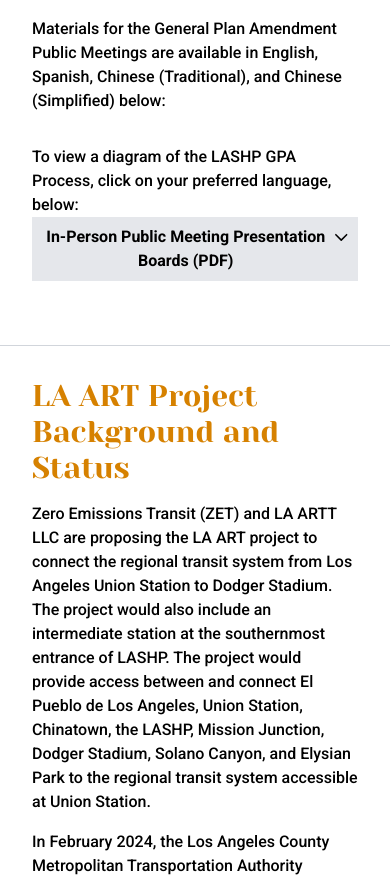
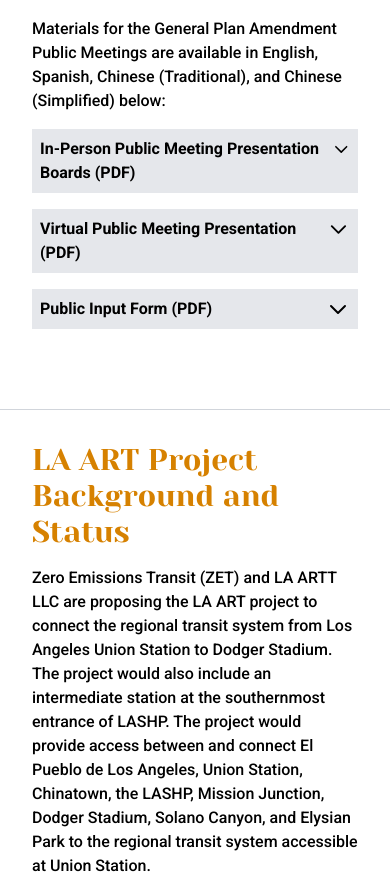
Before and after one commit to AECOMVizStudio/la_art, a React (Vite) app: page / in a window 390 px wide. Shown: the part 3209-4089 px from the top of the page. Built offline with nearby package versions, Linux system fonts and the light colour scheme.

Commit message:
added some placeholder data, adjusted expandable styling and responsive breakpoint

```diff
--- a/src/components/children/Headings/Meetings.tsx
+++ b/src/components/children/Headings/Meetings.tsx
@@ -27,6 +27,58 @@ const inPersonPublicMeetingPresentationBoards: MeetingMaterials[] =[
     ref: "/pdf/Chinese in person.pdf",
   },
 ]
+const sampleData2: MeetingMaterials[] =[
+  {
+    key: 1,
+    document: "Virtual Public Meeting Presentation (PDF)",
+    label: "English",
+    ref: "/pdf/English in person.pdf",
+  },
+  {
+    key: 2,
+    document: "Virtual Public Meeting Presentation (PDF)",
+    label: "Spanish",
+    ref: "/pdf/Spanish in person.pdf",
+  },
+  {
+    key: 3,
+    document: "Virtual Public Meeting Presentation (PDF)",
+    label: "Chinese - Traditional",
+    ref: "/pdf/Chinese in person.pdf",
+  },
+  {
+    key: 4,
+    document: "Virtual Public Meeting Presentation (PDF)",
+    label: "Chinese - Simplified",
+    ref: "/pdf/Chinese in person.pdf",
+  },
+]
+const sampleData3: MeetingMaterials[] =[
+  {
+    key: 1,
+    document: "Public Input Form (PDF)",
+    label: "English",
+    ref: "/pdf/English in person.pdf",
+  },
+  {
+    key: 2,
+    document: "Public Input Form (PDF)",
+    label: "Spanish",
+    ref: "/pdf/Spanish in person.pdf",
+  },
+  {
+    key: 3,
+    document: "Public Input Form (PDF)",
+    label: "Chinese - Traditional",
+    ref: "/pdf/Chinese in person.pdf",
+  },
+  {
+    key: 4,
+    document: "Public Input Form (PDF)",
+    label: "Chinese - Simplified",
+    ref: "/pdf/Chinese in person.pdf",
+  },
+]
 
 
 const Upcoming = () => {
@@ -47,6 +99,8 @@ const Upcoming = () => {
             <p className="font-medium py-4">Materials for the General Plan Amendment Public Meetings are available in English, Spanish, Chinese (Traditional), and Chinese (Simplified) below:</p>
 
           <MaterialsExpandable props={inPersonPublicMeetingPresentationBoards} />
+          <MaterialsExpandable props={sampleData2} />
+          <MaterialsExpandable props={sampleData3} />
 
           </section>
 
--- a/src/components/children/Headings/reusable/MaterialsExpandable.tsx
+++ b/src/components/children/Headings/reusable/MaterialsExpandable.tsx
@@ -10,14 +10,11 @@ const MaterialsExpandable = ({ props }: MaterialsExpandableProps) => {
   }
 
   return (
-    <>
-      <p className="font-medium pt-4">
-        To view a diagram of the LASHP GPA Process, click on your preferred language, below:
-      </p>
+    <div className='mb-4'>
       {/* mobile view */}
-      <div className='sm:hidden' onClick={expandHandler}>
-        <div className="bg-gray-200 flex justify-between p-2">
-          <p className='text-center font-bold'>{props[0].document}</p>
+      <div className='lg:hidden' onClick={expandHandler}>
+        <div className="bg-gray-200 flex justify-between p-2 hover:cursor-pointer">
+          <p className='text-left font-bold'>{props[0].document}</p>
           <svg xmlns="http://www.w3.org/2000/svg" className="h-6 w-6 transition-transform duration-300 ease-in-out" fill="none" viewBox="0 0 24 24" stroke="currentColor"
             style={{ transform: expanded ? 'rotate(180deg)' : 'rotate(0deg)' }}
           >
@@ -36,20 +33,23 @@ const MaterialsExpandable = ({ props }: MaterialsExpandableProps) => {
         </div>
       </div>
       {/* desktop view */}
-      <div className="hidden sm:flex flex-row">
+      <div className="hidden lg:flex min-w-full justify-normal">
+        <p className='px-2 py-4 border-y-4 font-bold w-1/4'>{props[0].document}</p>
         {props.map((material) => {
           return (
-            <a
-              key={material.key}
-              href={material.ref}
-              target="_blank"
-              rel="noopener noreferrer"
-              className="text-blue-500 underline max-w-fit text-nowrap pt-4 sm:mr-4"
-            >{material.label}</a>
+            <div  className='border-t-4 border-b-4 border-l-2 flex items-center justify-center lg:px-2 xl:px-4'
+            key={material.key}>
+              <a
+                href={material.ref}
+                target="_blank"
+                rel="noopener noreferrer"
+                className="text-blue-500 semibold underline"
+              >{material.label}</a>
+            </div>
           )
         })}
       </div>
-    </>
+    </div>
   )
 }
 
```
